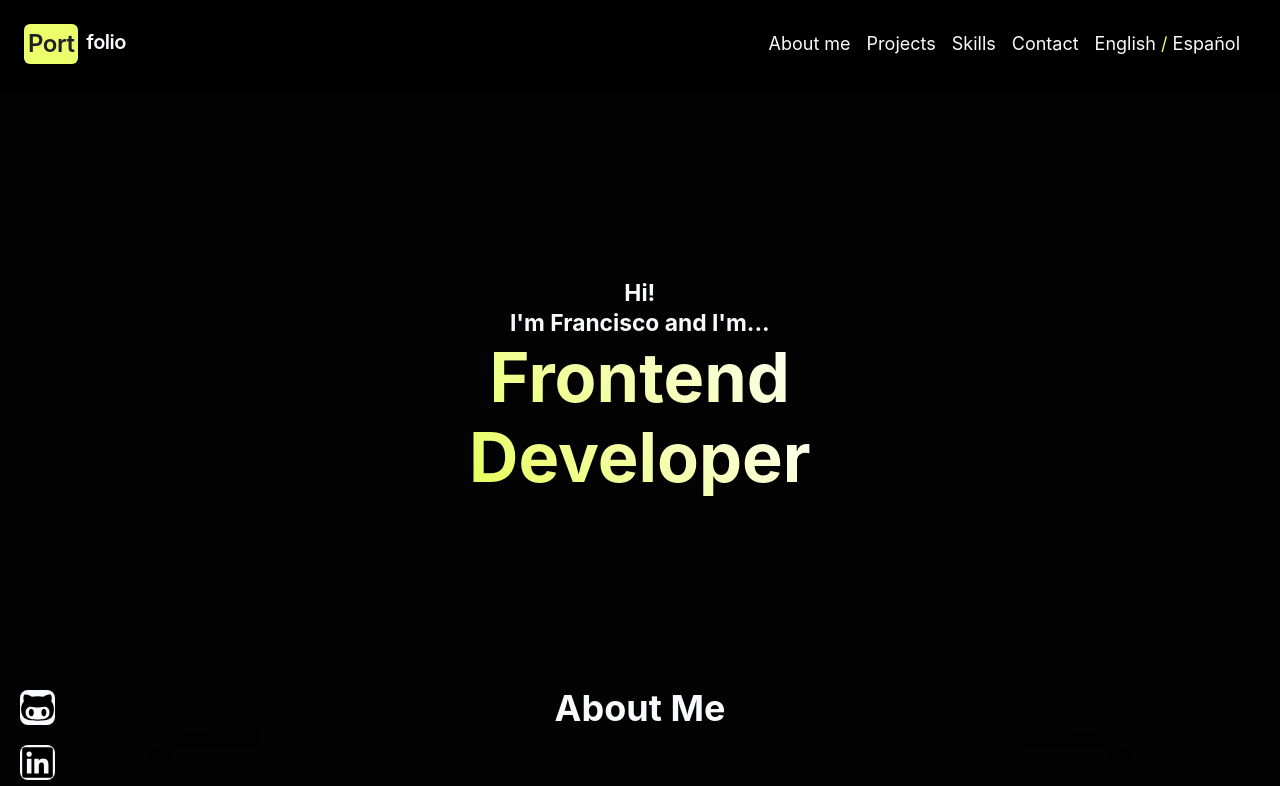
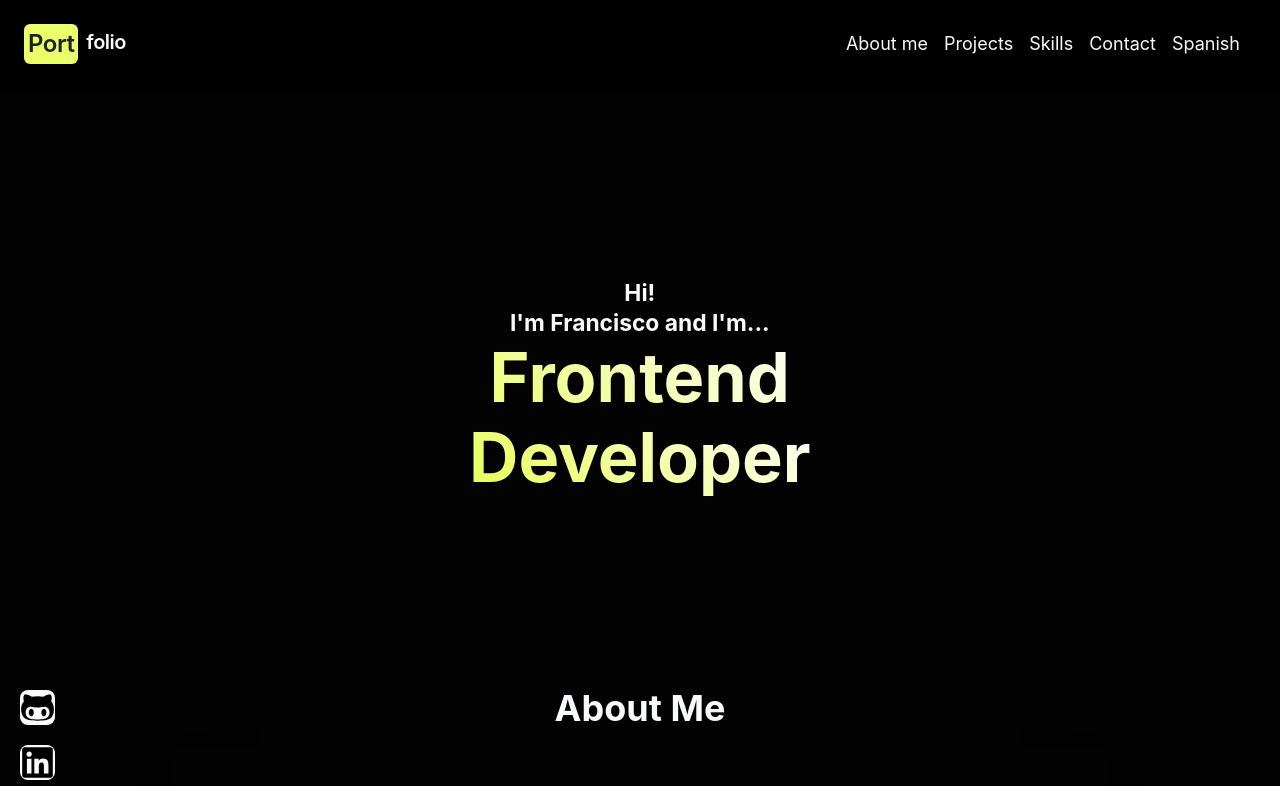
Before and after one commit to thedraxx/Portfolio-Next, a Next.js app: page / in a window 1280 px wide. Shown: the top 786 px of the page. Built offline with nearby package versions, Linux system fonts and the light colour scheme; no server answers; the database is empty.

Commit message:
change spanish/english in navbar

```diff
--- a/src/components/AboutMe/AboutMe.tsx
+++ b/src/components/AboutMe/AboutMe.tsx
@@ -3,7 +3,6 @@ import Profile from "../../../public/assets/profile.jpg"
 import Image from 'next/image';
 import { ChangeLanContext } from '@/context';
 import { useContext } from 'react';
-import CV from "../../../public/assets/CV.pdf"
 
 const AboutMe = () => {
     const { IsLanguageActive } = useContext(ChangeLanContext)
--- a/src/components/Navbar/Navbar.tsx
+++ b/src/components/Navbar/Navbar.tsx
@@ -59,7 +59,9 @@ const Navbar = () => {
                             }
                         </a>
                         <a onClick={ChangeLanguage} href="#" className="block mt-4   lg:inline-block lg:mt-0 text-teal-200 hover:text-yellow mr-4 text-white text-lg  transition ease-in-out delay-50">
-                            English <span className='text-yellow'>/</span> Español
+                            {
+                                    IsLanguageActive ? "Ingles" : "Spanish"
+                            }
                         </a>
                     </div>
                 </div>
```
Also changed, not shown: 1 other file (tests, documents, lock files or other folders).
